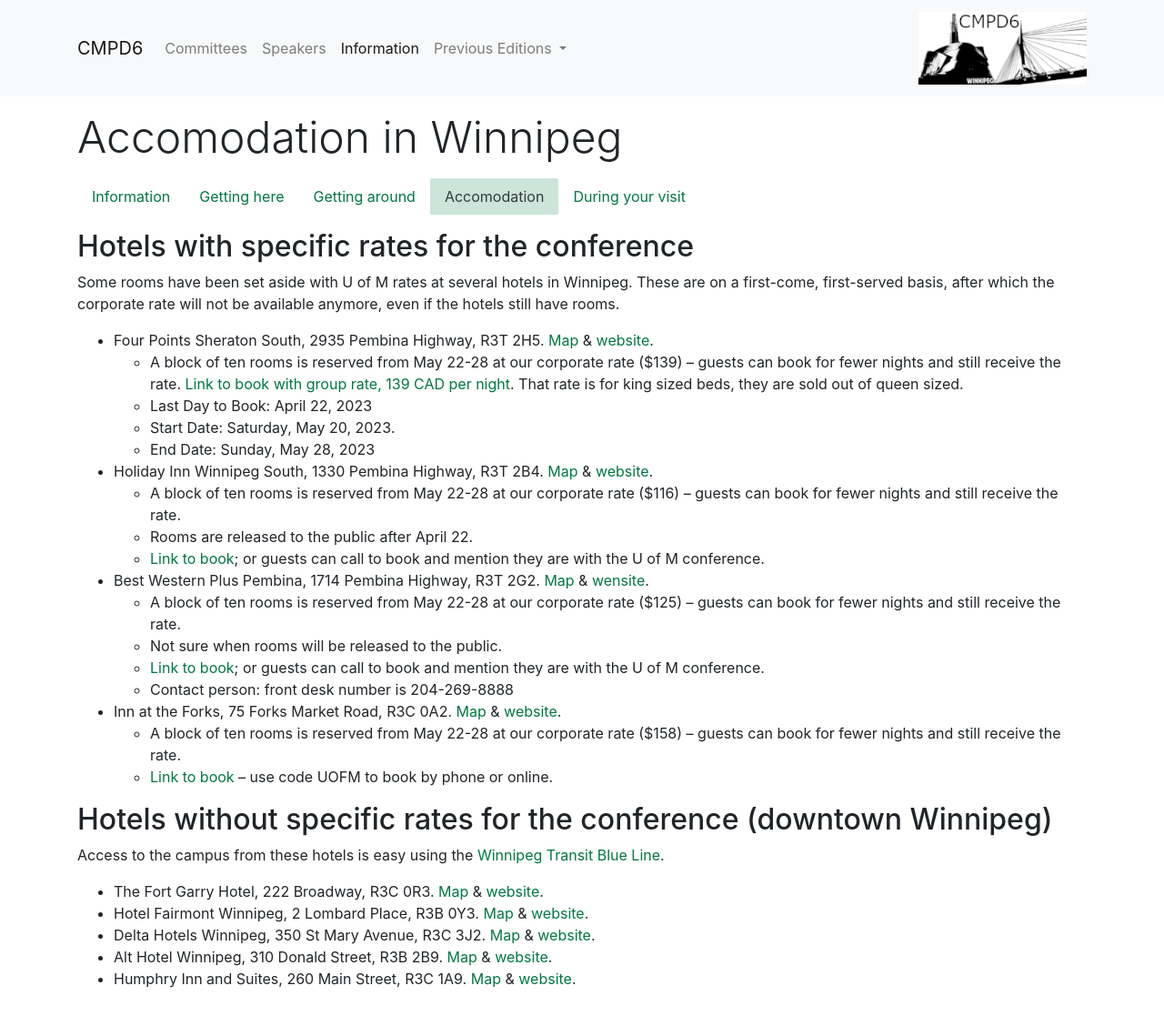
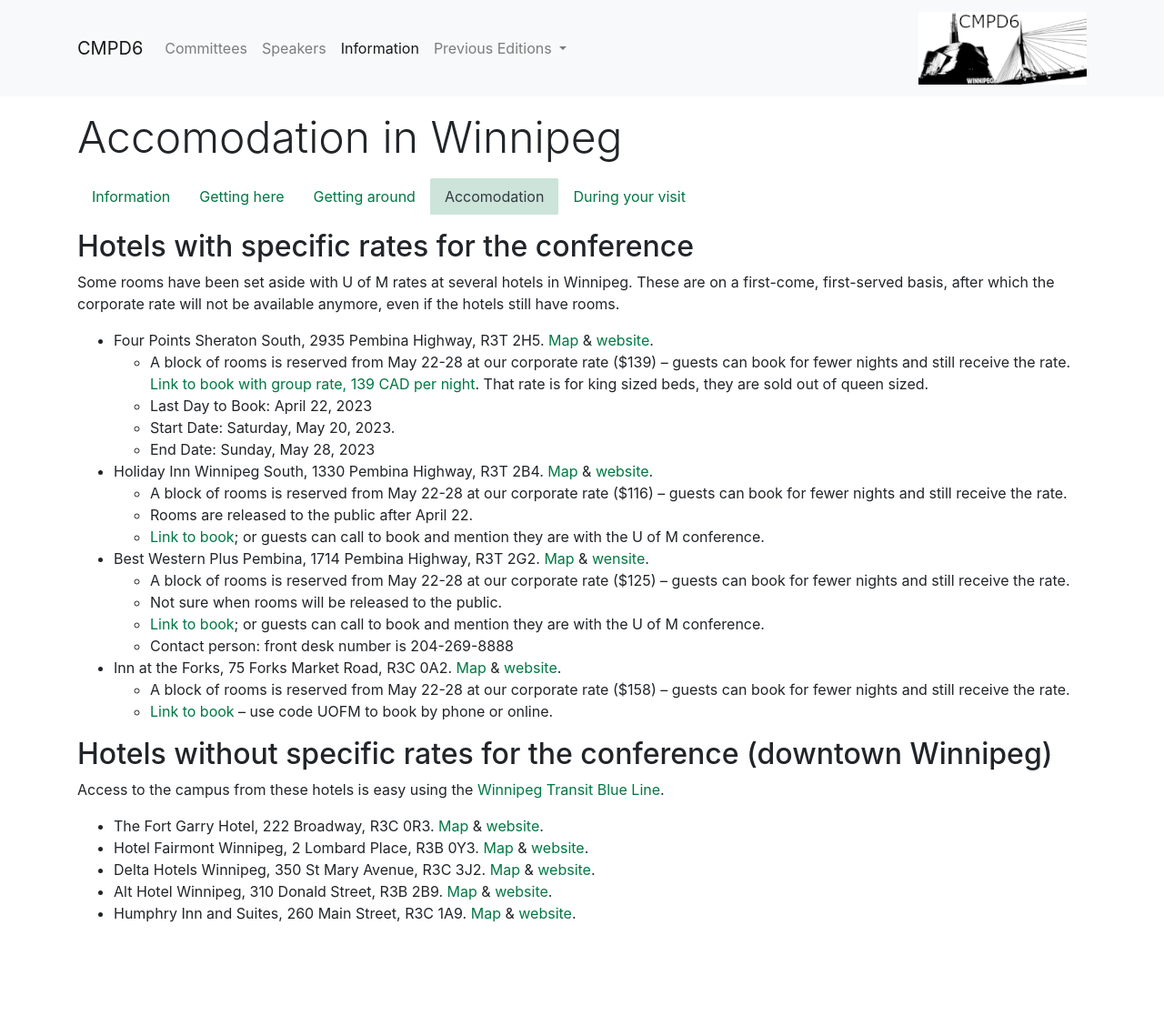
Before and after one commit to cmpd6/cmpd6.github.io, a Jekyll site: the page built from _information/staying-in-Winnipeg.md, in a window 1280 px wide. Shown: the whole page at 91% size. Built offline with Jekyll 4.4.1, drawn with Linux system fonts in a browser that asks for light colours; after the commit the page ends 1056 px from its top, so only the background shows below that.

Commit message:
Update staying-in-Winnipeg.md

```diff
--- a/_information/staying-in-Winnipeg.md
+++ b/_information/staying-in-Winnipeg.md
@@ -9,24 +9,24 @@
 Some rooms have been set aside with U of M rates at several hotels in Winnipeg. These are on a first-come, first-served basis, after which the corporate rate will not be available anymore, even if the hotels still have rooms.
 
 - Four Points Sheraton South, 2935 Pembina Highway, R3T 2H5. [Map](https://goo.gl/maps/mUY8uFVVmi8YGMBKA) & [website](https://www.marriott.com/en-us/hotels/ywgwf-four-points-by-sheraton-winnipeg-south/overview/).
-    - A block of ten rooms is reserved from May 22-28 at our corporate rate ($139) – guests can book for fewer nights and still receive the rate. [Link to book with group rate, 139 CAD per night](https://www.marriott.com/events/start.mi?id=1671469313133&key=GRP). That rate is for king sized beds, they are sold out of queen sized.
+    - A block of rooms is reserved from May 22-28 at our corporate rate ($139) – guests can book for fewer nights and still receive the rate. [Link to book with group rate, 139 CAD per night](https://www.marriott.com/events/start.mi?id=1671469313133&key=GRP). That rate is for king sized beds, they are sold out of queen sized.
     - Last Day to Book: April 22, 2023
     - Start Date: Saturday, May 20, 2023.
     - End Date: Sunday, May 28, 2023
 
 - Holiday Inn Winnipeg South, 1330 Pembina Highway, R3T 2B4. [Map](https://goo.gl/maps/DuYVwyveA6xPC2r76) & [website](https://www.ihg.com/holidayinn/hotels/us/en/winnipeg/ywgso/hoteldetail).
-    - A block of ten rooms is reserved from May 22-28 at our corporate rate ($116) – guests can book for fewer nights and still receive the rate.
+    - A block of rooms is reserved from May 22-28 at our corporate rate ($116) – guests can book for fewer nights and still receive the rate.
     - Rooms are released to the public after April 22.
     - [Link to book](https://www.holidayinn.com/redirect?path=rates&brandCode=HI&localeCode=en&regionCode=1&hotelCode=YWGSO&checkInDate=22&checkInMonthYear=042023&checkOutDate=28&checkOutMonthYear=042023&_PMID=99801505&GPC=UOM&cn=no&viewfullsite=true); or guests can call to book and mention they are with the U of M conference.
 
 - Best Western Plus Pembina, 1714 Pembina Highway, R3T 2G2. [Map](https://goo.gl/maps/wcSGjg7oqL4FE5Y7A) & [wensite](https://www.bestwestern.com/en_US/book/hotels-in-winnipeg/best-western-plus-pembina-inn-suites/propertyCode.63012.html).
-    - A block of ten rooms is reserved from May 22-28 at our corporate rate ($125) – guests can book for fewer nights and still receive the rate.
+    - A block of rooms is reserved from May 22-28 at our corporate rate ($125) – guests can book for fewer nights and still receive the rate.
     - Not sure when rooms will be released to the public.
     - [Link to book](https://www.bestwestern.com/en_US/book/hotel-rooms.63012.html?groupId=B90ZA8C5); or guests can call to book and mention they are with the U of M conference.
     - Contact person: front desk number is 204-269-8888
 
 - Inn at the Forks, 75 Forks Market Road, R3C 0A2. [Map](https://goo.gl/maps/RCaxUY43ddYDG4yy7) & [website](https://www.innforks.com/).
-    - A block of ten rooms is reserved from May 22-28 at our corporate rate ($158) – guests can book for fewer nights and still receive the rate.
+    - A block of rooms is reserved from May 22-28 at our corporate rate ($158) – guests can book for fewer nights and still receive the rate.
     - [Link to book](www.innforks.com) – use code UOFM to book by phone or online.
 
 ## Hotels without specific rates for the conference (downtown Winnipeg)
```
